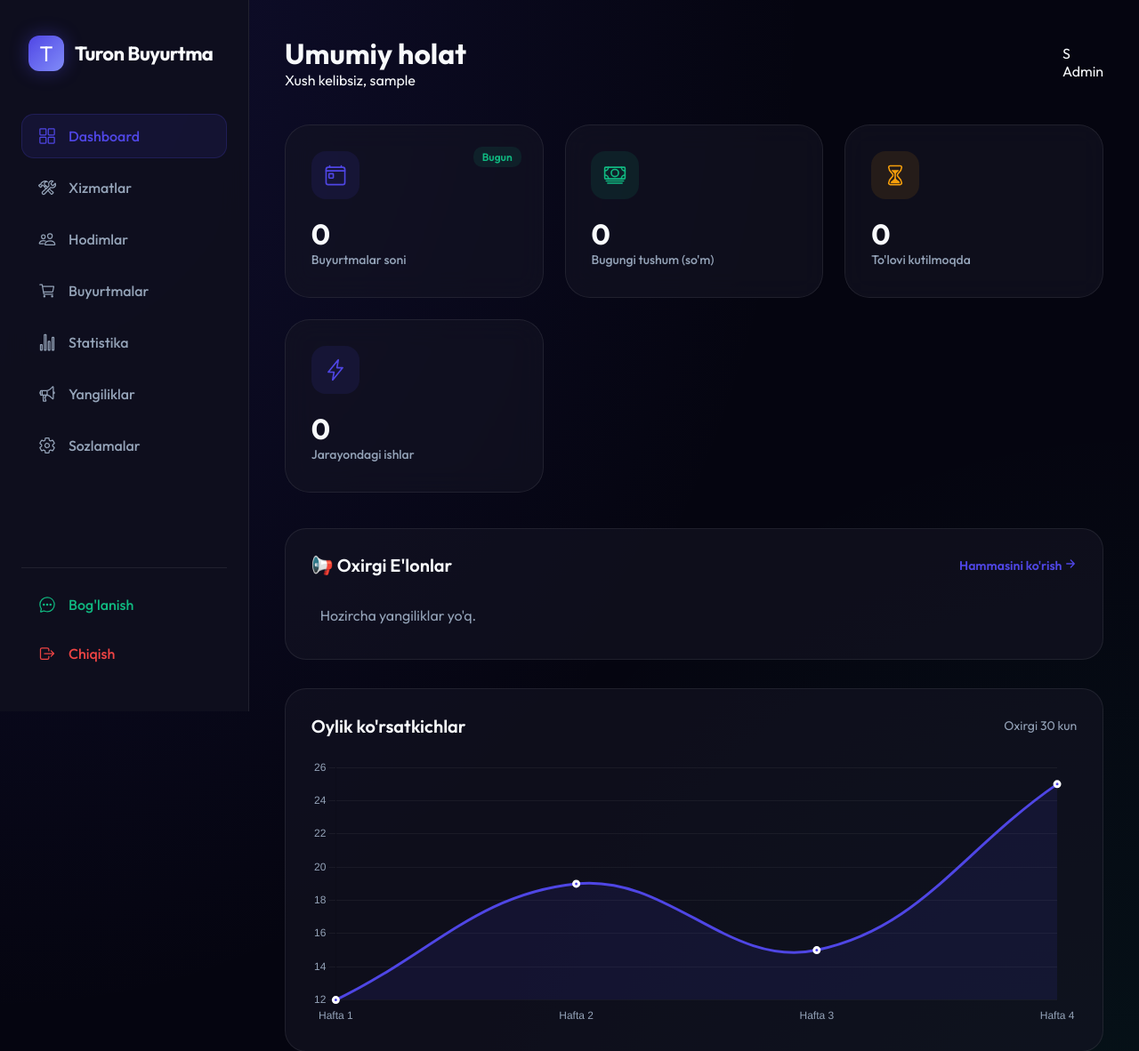
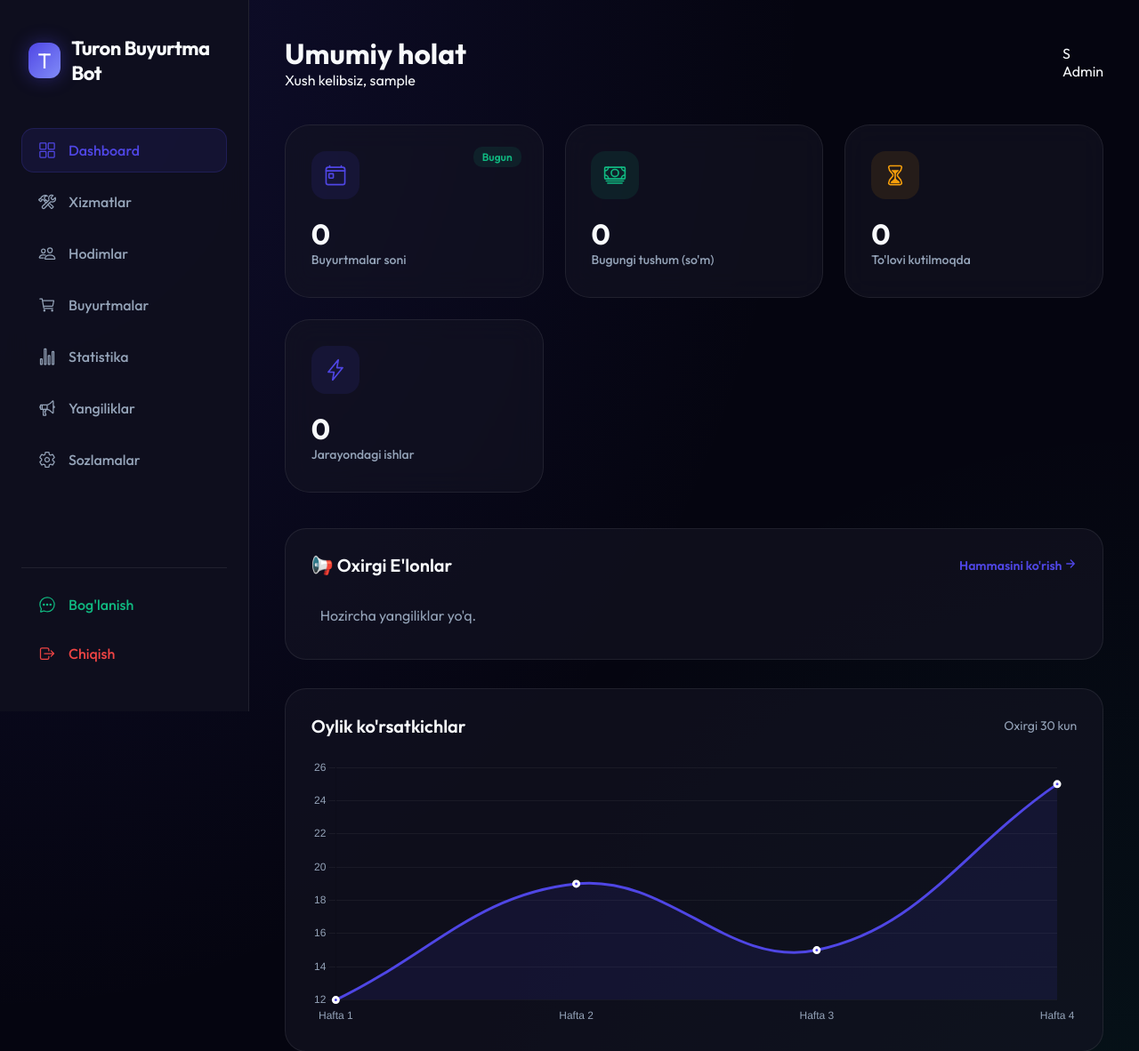
Before and after one commit to biloldinn/turon_zakas, a Flask app: page / in a window 1280 px wide. Shown: the top 1182 px of the page at 89% size. Run offline with Flask 3, Linux system fonts and the light colour scheme; the visitor is signed in with stand-in values (Sample User, id 1); data that the repository does not hold is empty; some libraries are stand-ins or nearby versions.

Commit message:
Rebranding: Dashboard title and logo changed to Turon Buyurtma Bot

```diff
--- a/admin_panel/templates/dashboard.html
+++ b/admin_panel/templates/dashboard.html
@@ -421,6 +421,7 @@
             display: none;
         }
     </style>
+    <title>Turon Buyurtma Bot | Admin Panel</title>
 </head>
 
 <body>
@@ -428,7 +429,7 @@
     <aside class="sidebar" id="sidebar">
         <div class="logo">
             <div class="logo-icon">T</div>
-            <h2>Turon Buyurtma</h2>
+            <h2>Turon Buyurtma Bot</h2>
         </div>
         <nav class="nav-menu">
             <a href="/" class="nav-link {{ 'active' if request.path == '/' else '' }}">
```
